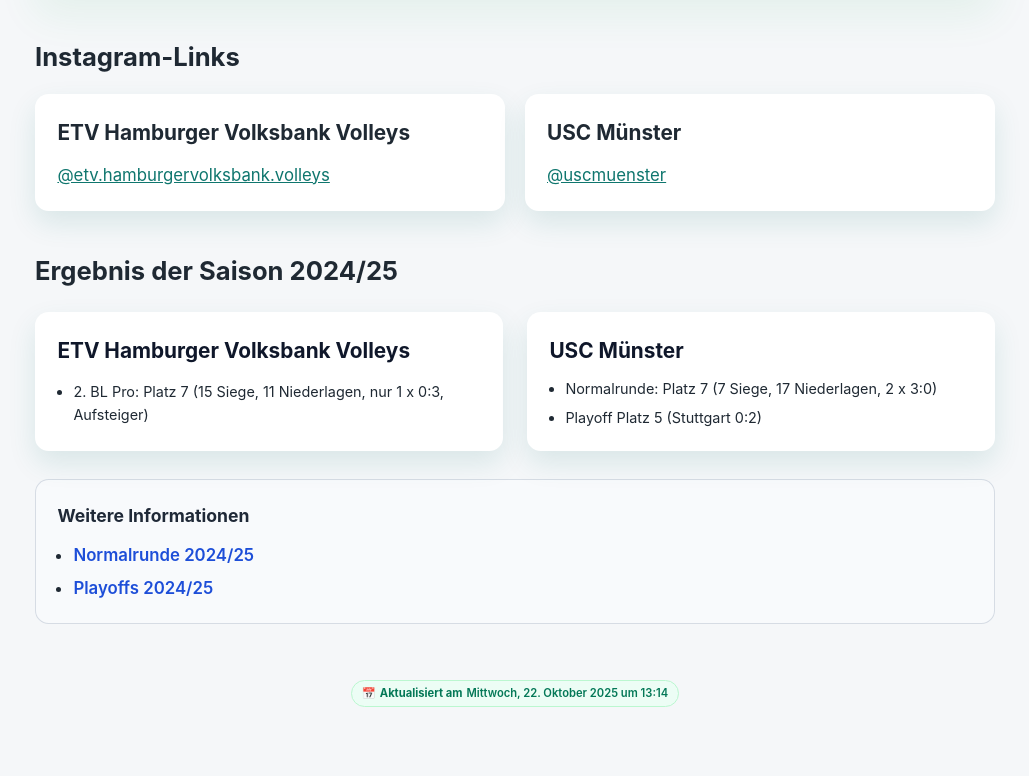
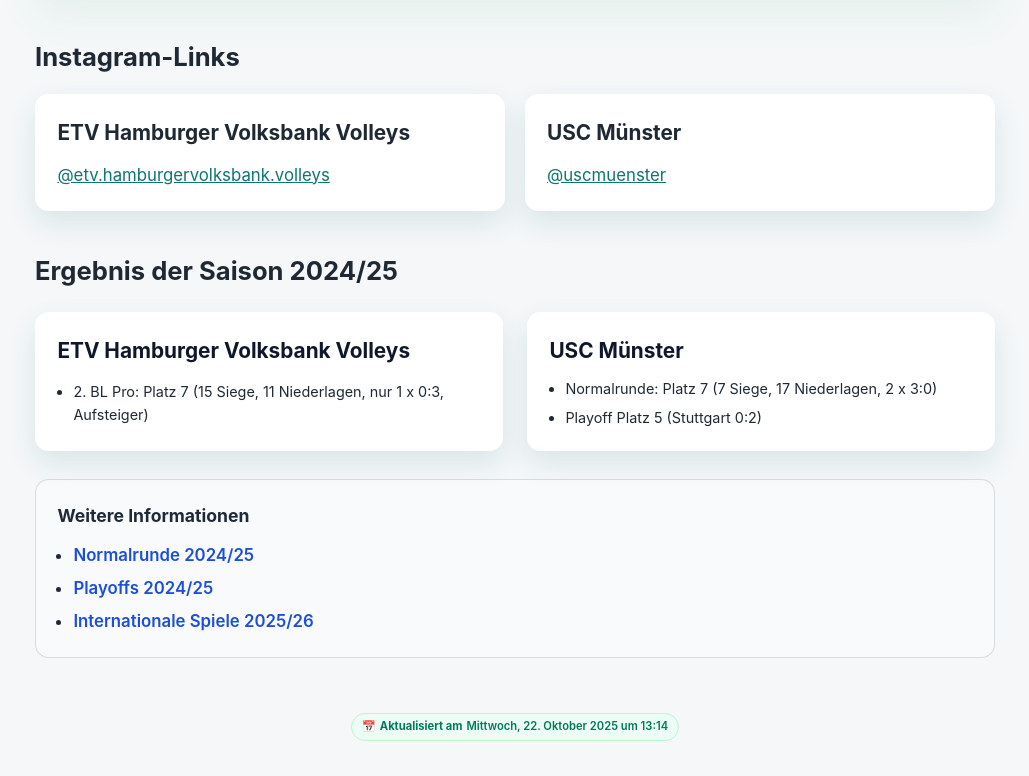
Before and after one commit to uscmuenster/usc_streaminginfos, a plain HTML site: page docs/index.html in a window 1280 px wide. Shown: the part 1966-2742 px from the top of the page, without its empty margins (125-1154 px from the left). Before the commit the page ends 2709 px from the top, so only its background shows below. Drawn offline with Linux system fonts and the light colour scheme.

Commit message:
Add international games link to season results section

```diff
--- a/docs/index.html
+++ b/docs/index.html
@@ -790,6 +790,7 @@
         <ul class="season-results-link-list">
           <li><a href="https://www.volleyball-bundesliga.de/cms/home/1_bundesliga_frauen/archiv/ergebnisse.xhtml?LeaguePresenter.view=resultTable&amp;LeaguePresenter.matchSeriesId=770580199#samsCmsComponent_208408" rel="noopener" target="_blank">Normalrunde 2024/25</a></li>
           <li><a href="https://www.volleyball-bundesliga.de/cms/home/1_bundesliga_frauen/archiv/ergebnisse.xhtml?LeaguePresenter.view=matches&amp;LeaguePresenter.matchSeriesId=770580129#samsCmsComponent_208408" rel="noopener" target="_blank">Playoffs 2024/25</a></li>
+          <li><a href="internationale_spiele.html">Internationale Spiele 2025/26</a></li>
         </ul>
       </div>
     </section>
```
